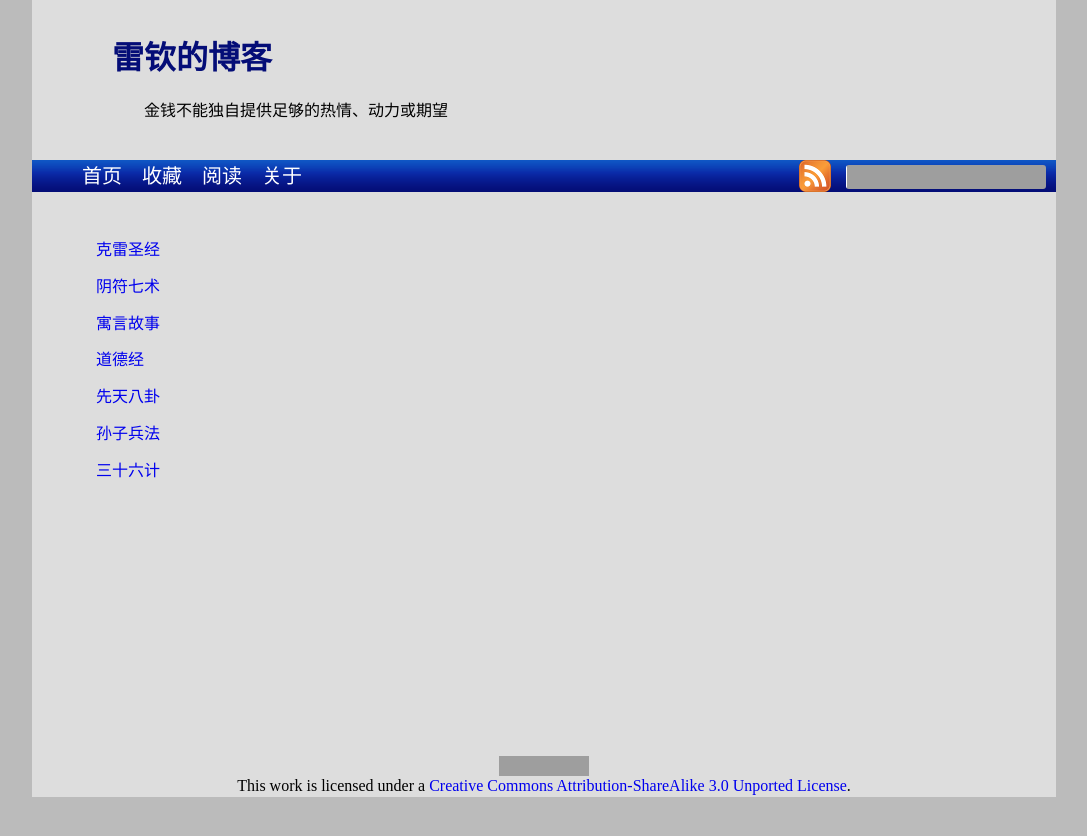
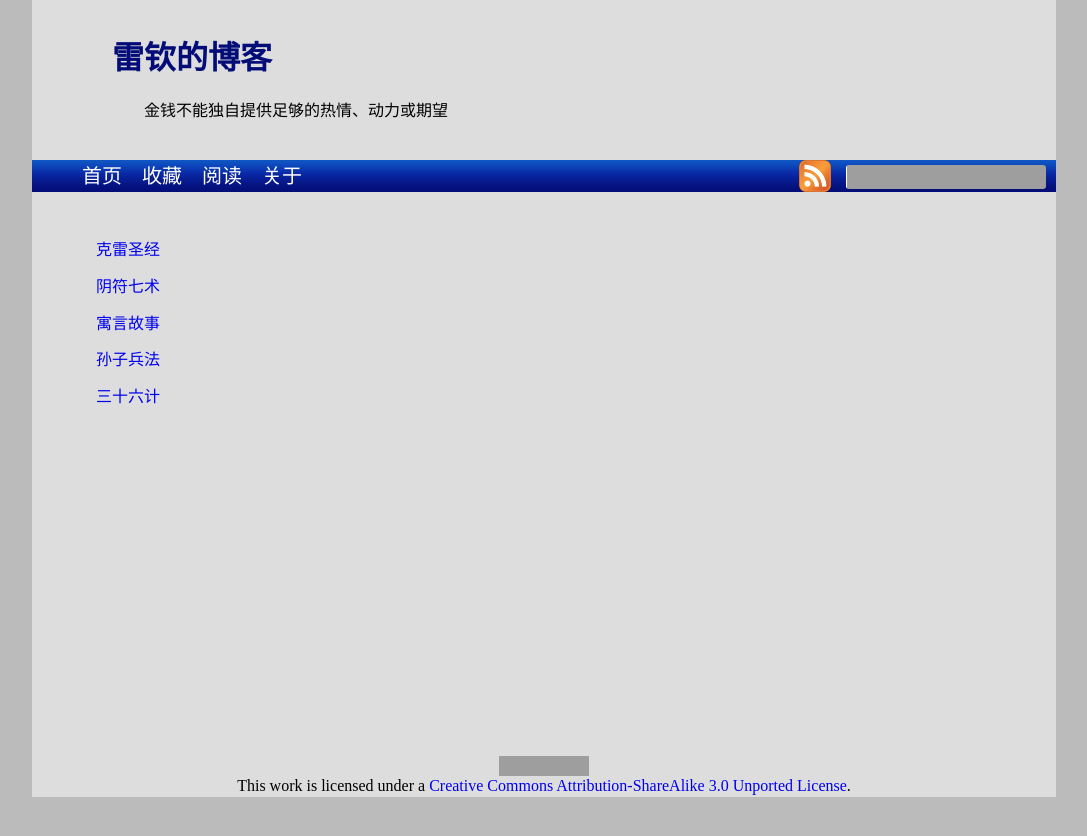
Before and after one commit to leiqin/leiqin.github.io, a Jekyll site: the page built from shoucang/index.markdown, in a window 1280 px wide. Shown: the top 836 px of the page, without its empty margins (96-1183 px from the left). Built offline with Jekyll 4.4.1, drawn with Linux system fonts in a browser that asks for light colours; nearby versions of some CDN libraries; comment, search, counter and statistics services are not loaded; grey boxes are pictures that could not be loaded.

Commit message:
删除收藏里 道德经 和 先天八卦 的链接 -- 不懂

```diff
--- a/shoucang/index.markdown
+++ b/shoucang/index.markdown
@@ -8,10 +8,6 @@ layout: index
 
 [寓言故事](./yuyan.html)
 
-[道德经](./daodejing.html)
-
-[先天八卦](./bagua.html)
-
 [孙子兵法](./sunzibingfa.html)
 
 [三十六计](./36ji.html)
```
